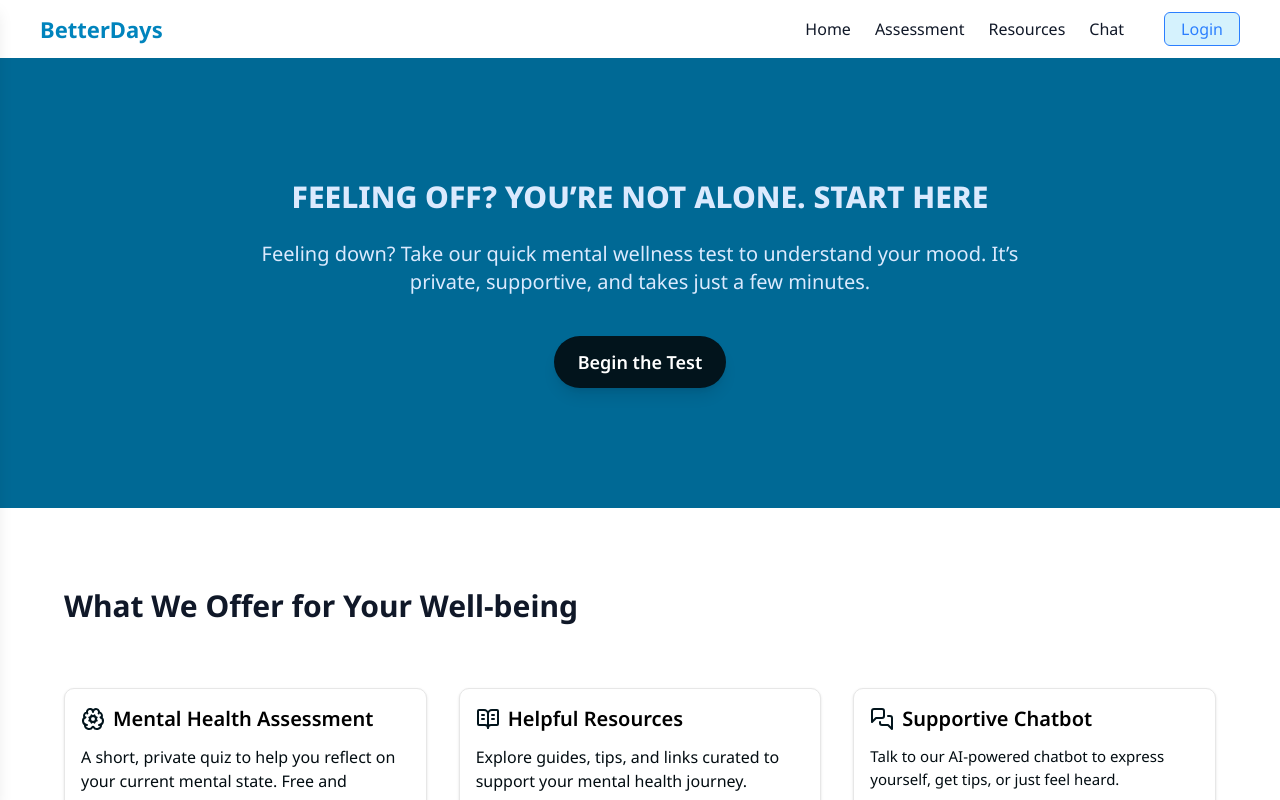
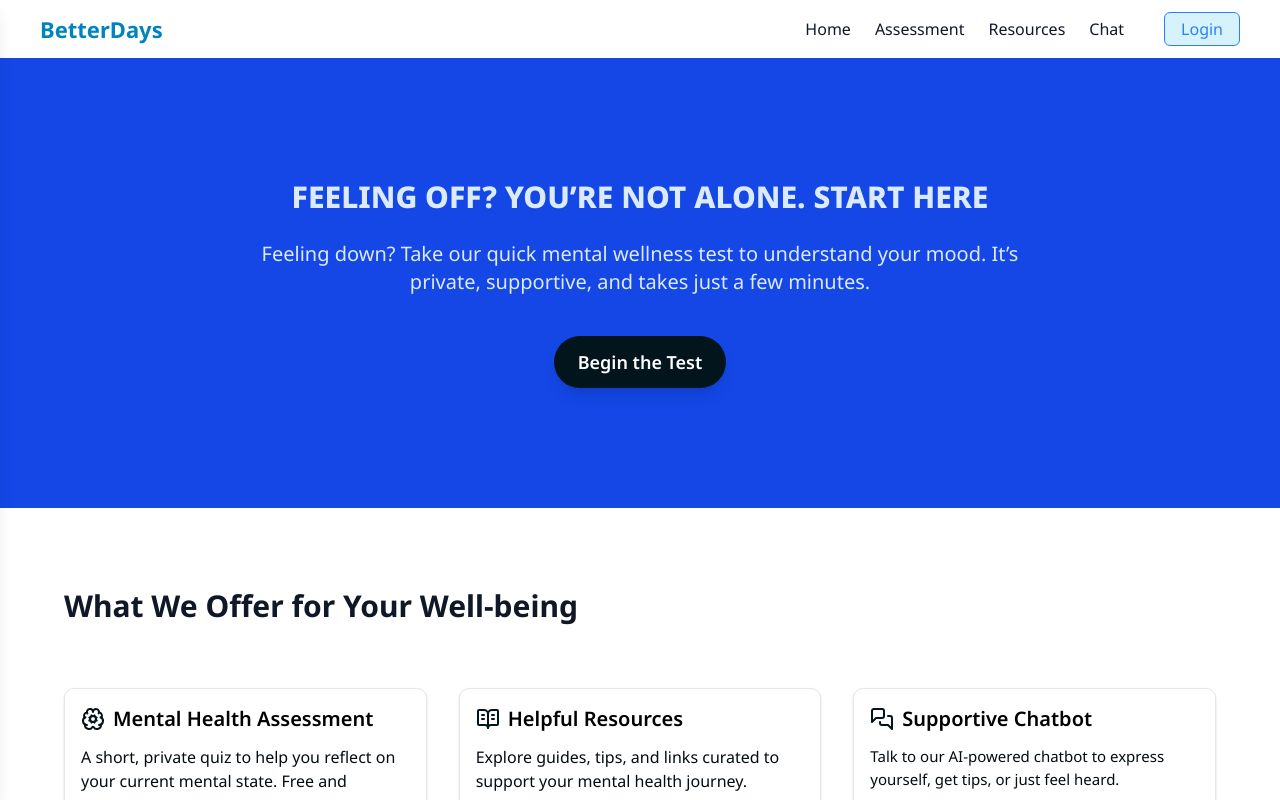
Before and after one commit to bichitrabehera/betterdays-react, a React (Vite) app in the folder client/: page / in a window 1280 px wide. Shown: the top 800 px of the page. Built offline with nearby package versions, Linux system fonts and the light colour scheme.

Commit message:
Update Home.jsx

```diff
--- a/client/src/components/Home.jsx
+++ b/client/src/components/Home.jsx
@@ -8,7 +8,7 @@ const Home = () => {
         <>
             <section
                 id="home"
-                className="bg-[#006995] min-h-[450px] flex flex-col justify-center items-center px-6 py-16 text-center"
+                className="bg-blue-700 min-h-[450px] flex flex-col justify-center items-center px-6 py-16 text-center"
             >
                 <div className="max-w-3xl">
                     <h1 className="text-2xl md:text-3xl font-extrabold uppercase text-blue-100 mb-6 leading-tight">
```
